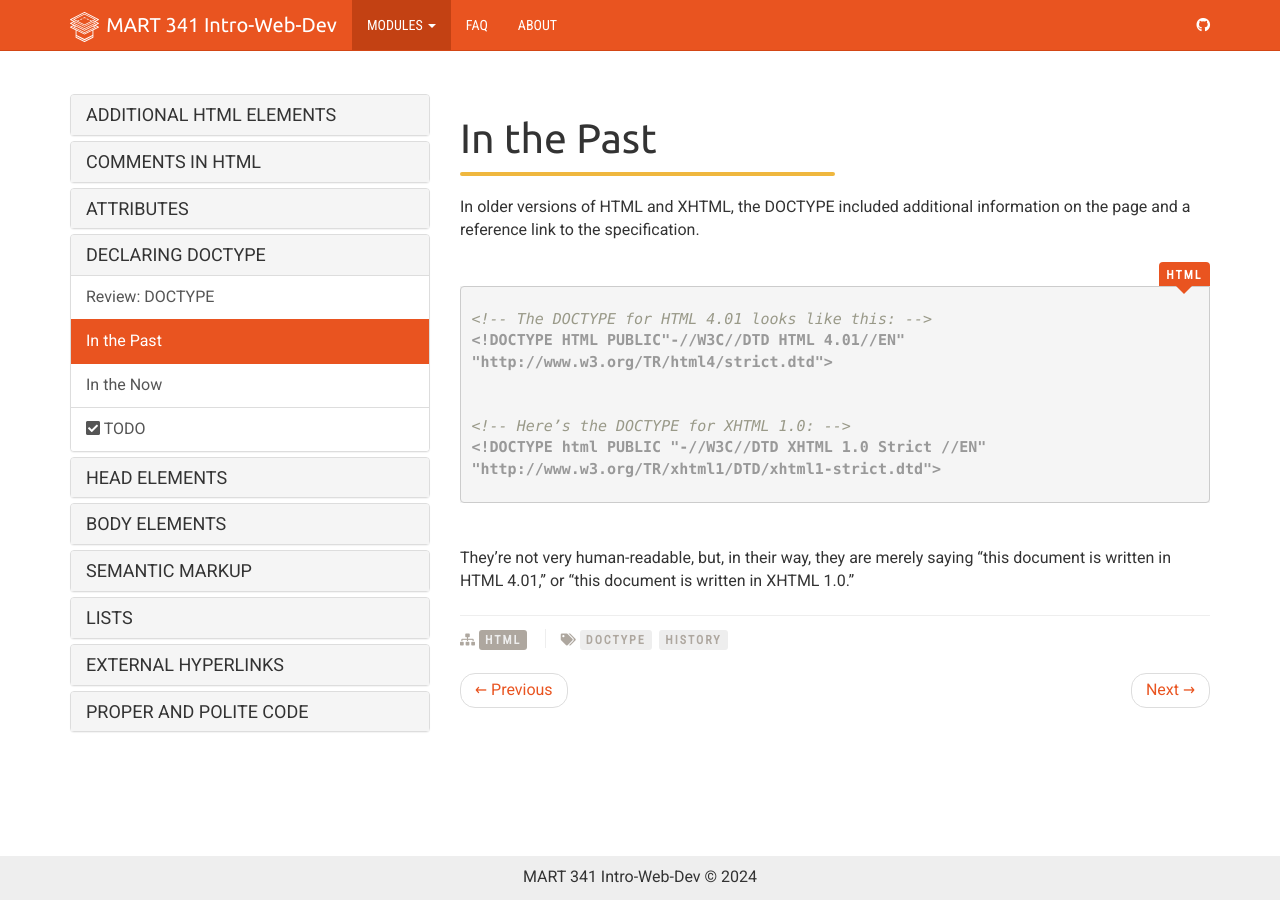
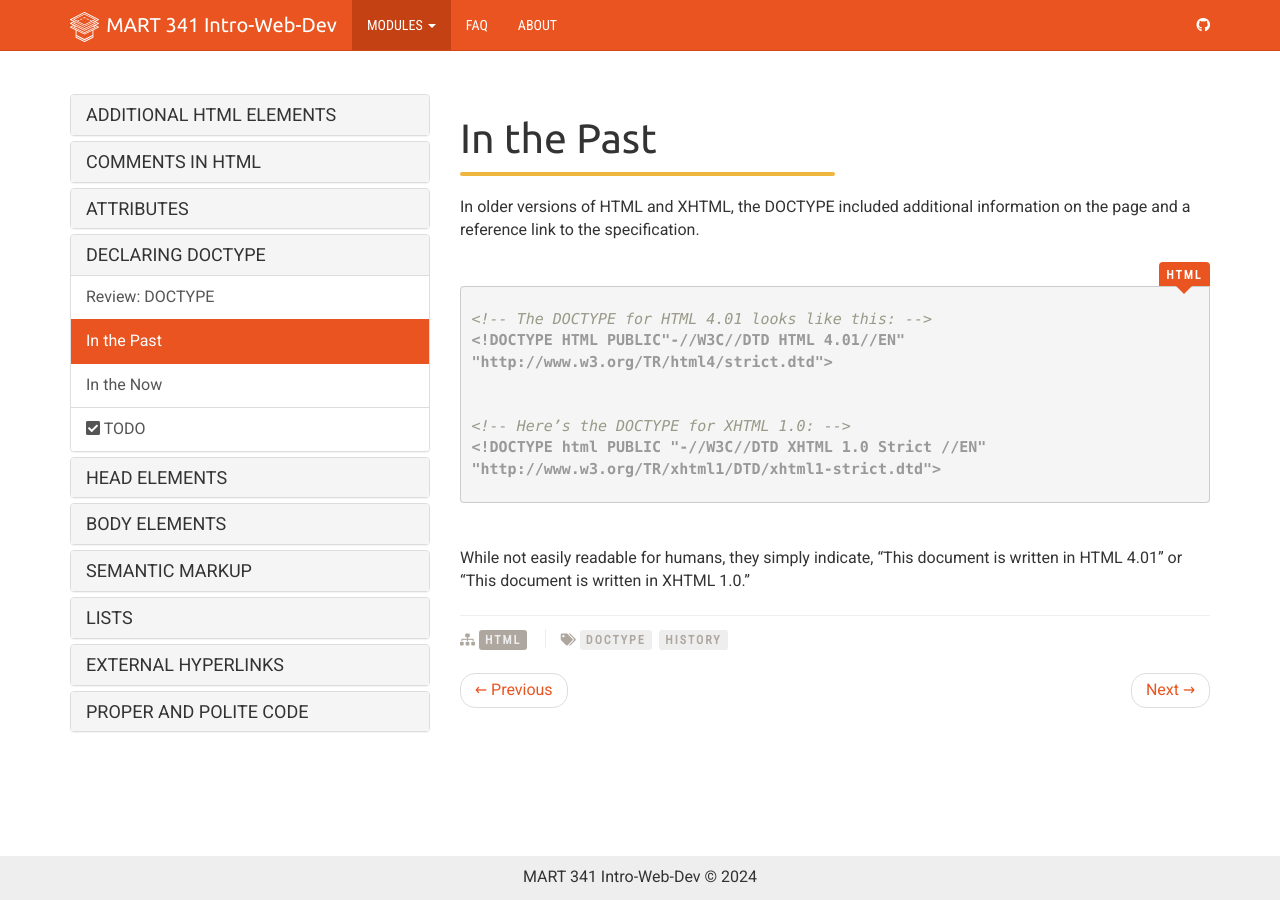
Before and after one commit to Montana-Media-Arts/webDesignFall2024, a Jekyll site: the page built from _docs/topic-05/03-doctype/page-02.md, in a window 1280 px wide. Built offline with Jekyll 4.4.1, drawn with Linux system fonts in a browser that asks for light colours; nearby versions of some CDN libraries.

Commit message:
Update page-02.md

````diff
--- a/_docs/topic-05/03-doctype/page-02.md
+++ b/_docs/topic-05/03-doctype/page-02.md
@@ -24,4 +24,4 @@ In older versions of HTML and XHTML, the DOCTYPE included additional information
 ```
 
 
-They're not very human-readable, but, in their way, they are merely saying “this document is written in HTML 4.01,” or “this document is written in XHTML 1.0.”
+While not easily readable for humans, they simply indicate, “This document is written in HTML 4.01” or “This document is written in XHTML 1.0.”
````
